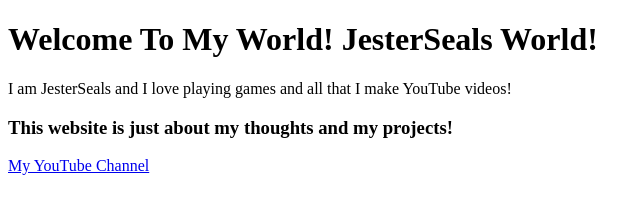
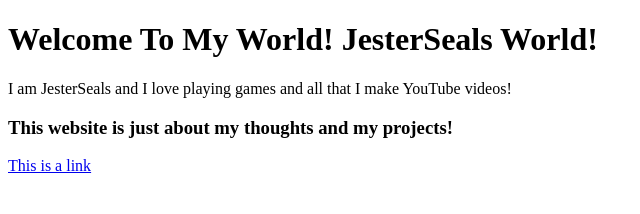
Before and after one commit to JesterSeals/JesterSeal, a plain HTML site: page index.html in a window 1280 px wide. Shown: the full height of the page, 0-640 px from the left. Drawn offline with Linux system fonts and the light colour scheme.

Commit message:
Update index.html

```diff
--- a/index.html
+++ b/index.html
@@ -6,7 +6,7 @@
 
 <p>I am JesterSeals and I love playing games and all that I make YouTube videos!</p>
 <h3> This website is just about my thoughts and my projects! </h3>
-<a href="https://www.youtube.com/channel/UCXAhBKlnKAdmbWQY-9D4VBQ">My YouTube Channel</a>
+<a href="https://www.youtube.com/channel/UCXAhBKlnKAdmbWQY-9D4VBQ">This is a link</a>
 
 </body>
 </html>
```
